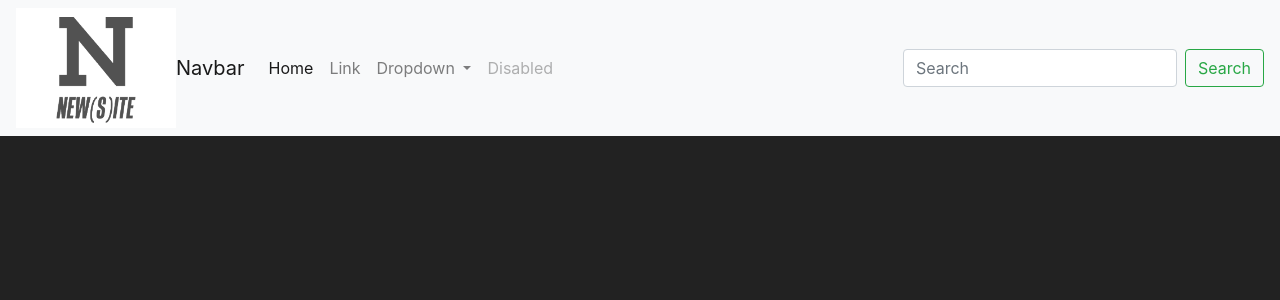
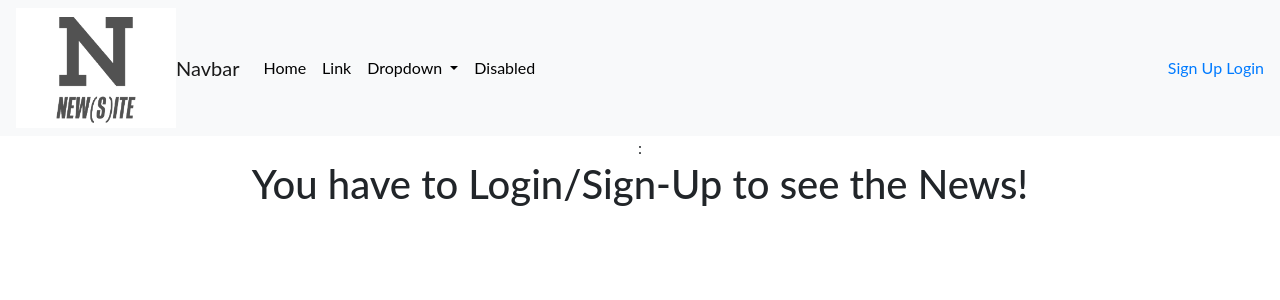
Before and after one commit to OrBut93/News-Site, a Django app: template NewsSiteProj/templates/NewsSiteProj/home.html in a window 1280 px wide. Shown: the top 300 px of the page. Run offline with Django 3.2, Linux system fonts and the light colour scheme; the template is opened without the code that fills it, so the values that code supplies are empty; some libraries are stand-ins or nearby versions.

Commit message:
login/logout/sign up

```diff
--- a/NewsSiteProj/static/NewsSiteProj/custom.css
+++ b/NewsSiteProj/static/NewsSiteProj/custom.css
@@ -1,7 +1,25 @@
+.navbar-nav .nav-link {
+    color: rgba(0,0,0,1) !important;
+}
+
 .navbar-nav .nav-link:hover {
-    color: rgba(0, 0, 0, .5) !important;
+    color: rgba(0,0,0,.5) !important;
 }
 
 body {
-    background: #222222;
+    font-family: 'Lato', sans-serif;
 }
+
+#postTitle {
+    font-size: 6rem;
+    color: #C9C8C8;
+}
+
+@media (min-width: 992px) {
+    #hometext {
+        font-size: 4rem;
+    }
+    #blogdetailtitle {
+        font-size: 5rem;
+    }
+}
--- a/NewsSiteProj/templates/NewsSiteProj/base.html
+++ b/NewsSiteProj/templates/NewsSiteProj/base.html
@@ -9,7 +9,7 @@
     <!-- Bootstrap CSS -->
     <link rel="stylesheet" href="https://stackpath.bootstrapcdn.com/bootstrap/4.5.0/css/bootstrap.min.css"
           integrity="sha384-9aIt2nRpC12Uk9gS9baDl411NQApFmC26EwAOH8WgZl5MYYxFfc+NcPb1dKGj7Sk" crossorigin="anonymous">
-         <link rel="stylesheet" href="{%static "NewsSiteProj/custom.css" %}">
+    <link rel="stylesheet" href="{% static "NewsSiteProj/custom.css" %}">
 
     <link rel="icon" type="image/png" href="{% static "NewsSiteProj/logo.png" %}">
 
@@ -48,19 +48,39 @@
             </li>
             <li class="nav-item">
                 <a class="nav-link disabled" href="#" tabindex="-1" aria-disabled="true">Disabled</a>
+
             </li>
+
         </ul>
-        <form class="form-inline my-2 my-lg-0">
-            <input class="form-control mr-sm-2" type="search" placeholder="Search" aria-label="Search">
-            <button class="btn btn-outline-success my-2 my-sm-0" type="submit">Search</button>
-        </form>
+
+        <div class="logoutbtn">
+            {% if user.is_authenticated %}
+                Hello {{ user.username }} !
+
+                <form action="{% url 'logoutuser' %}" method="POST">
+                    {% csrf_token %}
+                    <button type="submit">Logout</button>
+                </form>
+            {% else %}
+                <a href="{% url 'signupuser' %}">Sign Up</a>
+                <a href="{% url 'loginuser' %}">Login</a>
+
+            {% endif %}
+        </div>
+        {#        <form class="form-inline my-2 my-lg-0">#}
+        {##}
+        {#            <input class="form-control mr-sm-2" type="search" placeholder="Search" aria-label="Search">#}
+        {#            <button class="btn btn-outline-success my-2 my-sm-0" type="submit">Search</button>#}
+        {#        </form>#}
     </div>
 </nav>
 
-{% block content %}
 
-{% endblock %}
+<div class="container text-center">
 
+    {% block content %}
+    {% endblock %}
+</div>
 
 <!-- Optional JavaScript -->
 <!-- jQuery first, then Popper.js, then Bootstrap JS -->
--- a/NewsSiteProj/templates/NewsSiteProj/detail.html
+++ b/NewsSiteProj/templates/NewsSiteProj/detail.html
@@ -4,6 +4,8 @@
 {% block content %}
     {{ post.title }}
     {{ post.description }}
-    <img src="{{ post.image.url}}">
+    <img src="{{ post.image.url }}">
+
+
 
 {% endblock %}
--- a/NewsSiteProj/templates/NewsSiteProj/home.html
+++ b/NewsSiteProj/templates/NewsSiteProj/home.html
@@ -1,5 +1,12 @@
+
+
+
 {% extends 'NewsSiteProj/base.html' %}
+{% load static %}
 {% block content %}
+    {% if user.is_authenticated %}
+
+        <h1 id="postTitle" class="font-weight-bold text-center">News</h1>
 
         <div class="card-group">
             {% for post in posts %}
@@ -8,8 +15,9 @@
                     <div class="col-sm-6">
                         <div class="card">
                             <div class="card-body">
-                            <h5 class="card-title">{{ post.title }}</h5>
-                            <p class="card-text">{{ post.description }}</p>
+                                <h2 class="card-title">{{ post.title }}</h2>
+                                <p>{{ post.currentDate }}</p>
+                                <h4>{{ post.description|truncatechars:100 }}</h4>
                                 <img src="{{ post.image.url }}" style="width: 10rem;">
                                 <a href="{% url 'detail' post.id %}" class="btn btn-primary">Go somewhere</a>
                             </div>
@@ -29,4 +37,15 @@
             {% endfor %}
         </div>
 
+
+    {% else %}:
+        <div>
+            <h1>You have to Login/Sign-Up to see the News!</h1>
+        </div>
+
+
+    {% endif %}
+
+
+
 {% endblock %}
--- a/requirements.txt
+++ b/requirements.txt
@@ -1,2 +1,6 @@
 pytz
 psycopg2
+pip~=20.1.1
+setuptools~=47.3.1
+Django~=3.0.7
+PyMySQL~=0.9.3
```
Also changed, not shown: NewsSiteProj/templates/NewsSiteProj/loginuser.html (added, +11 -0 lines), NewsSiteProj/templates/NewsSiteProj/signupuser.html (added, +11 -0 lines). Lines whose indentation alone changed are shown as unchanged.
